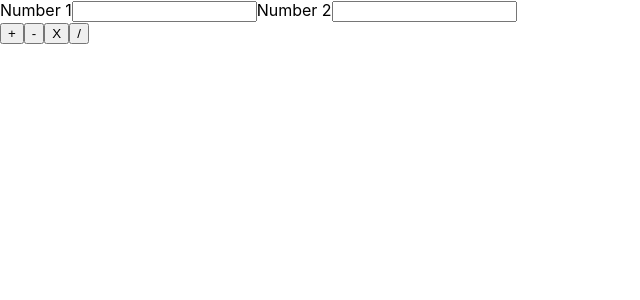
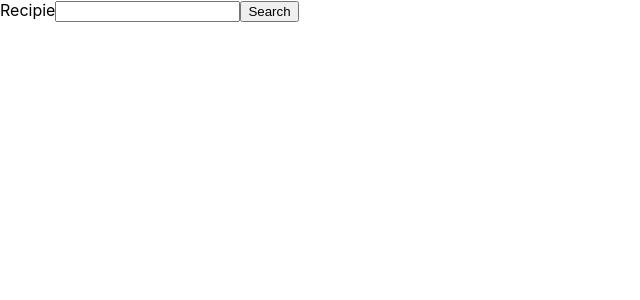
Before and after one commit to Mayukh360/placement-Projects, a React (Create React App) app: page / in a window 1280 px wide. Shown: the top 300 px of the page, without its empty margins (0-640 px from the left). Built offline with nearby package versions, Linux system fonts and the light colour scheme.

Commit message:
Recipie finder App

```diff
--- a/src/App.js
+++ b/src/App.js
@@ -1,10 +1,9 @@
-
-
 import TodoList from './Component/TodoList.js/TodoList';
 import WeatherApp from './Component/WeatherApp/WeatherApp';
 import Imagegallery from './Component/Imagegallery/Imagegallery';
 import MovieApp from './Component/MovieApp/MovieApp';
 import Calculator from './Component/Calculator/Calculator';
+import Recipie from './Component/Recipie/Recipie';
 
 function App() {
   return (
@@ -13,7 +12,8 @@ function App() {
       {/* <WeatherApp/> */}
       {/* <Imagegallery/> */}
       {/* <MovieApp/> */}
-      <Calculator/>
+      {/* <Calculator/> */}
+      <Recipie/>
     </div>
   );
 }
--- /dev/null
+++ b/src/Component/Recipie/Recipie.js
@@ -0,0 +1,44 @@
+import React, { useEffect,useState } from 'react'
+import axios from 'axios'
+
+export default function Recipie() {
+    const [mealData,setMealData]=useState([]);
+    const[inputData,setInputData]=useState('');
+    const [submitData,setSubmitData]=useState('');
+    useEffect(()=>{
+        const fetchData= async()=>{
+            const response= await axios.get(`https://www.themealdb.com/api/json/v1/1/search.php?s=${submitData}`)
+            console.log(response.data.meals);
+            setMealData(response.data.meals)
+        }
+        if(submitData){
+        fetchData()}
+
+    },[submitData])
+
+    const changeHandler=(event)=>{
+        setInputData(event.target.value);
+    }
+
+    const submithandler=(event)=>{
+        event.preventDefault();
+        setSubmitData(inputData);
+    }
+  return (
+    <div>
+    <form onSubmit={submithandler}>
+        <label>Recipie</label>
+        <input type='text' onChange={changeHandler}/>
+        <button> Search</button>
+    </form>
+    {mealData.map((item)=>(
+        <ul key={item.id}>
+           <li>Recipie title :{item.strMeal}</li>
+            <li>Recipie Category :{item.strCategory}</li>
+            <li> Recipie :{item.strInstructions}</li>
+            <img src={item.strMealThumb}/>
+            </ul>
+    ))}
+    </div>
+  )
+}
```
